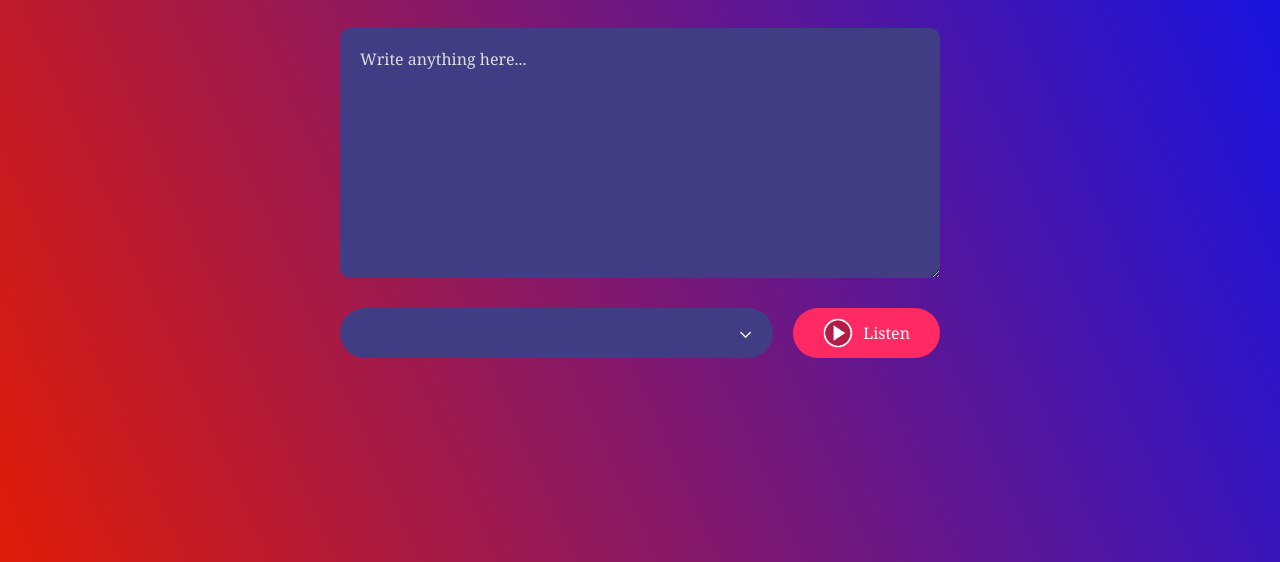
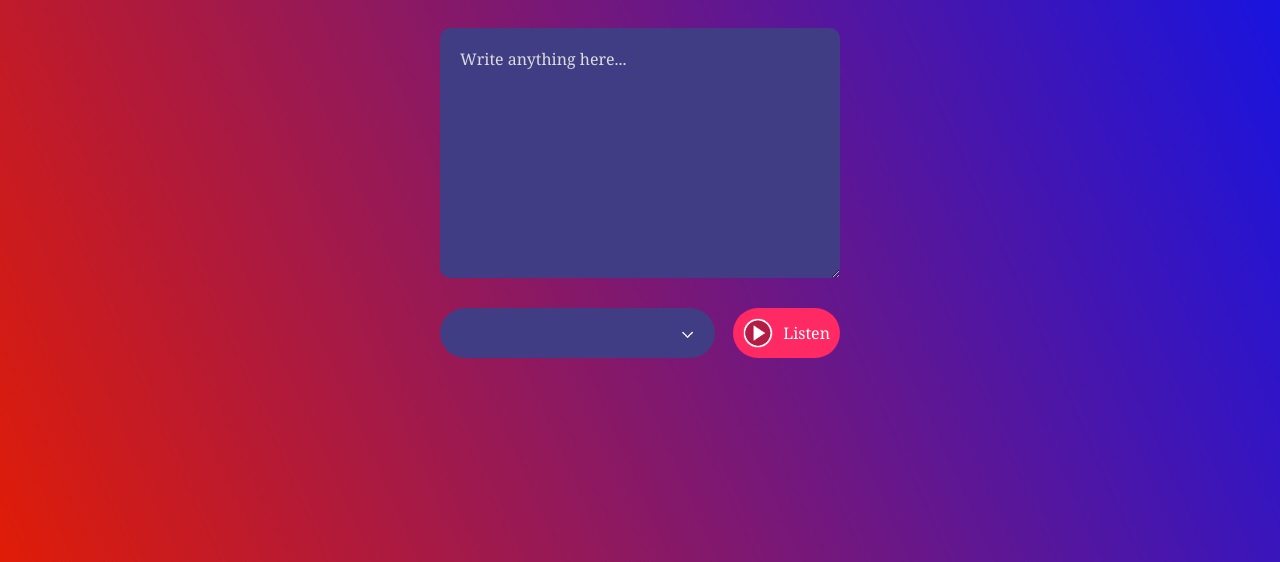
Before and after one commit to Rohit-0405/text-to-speech-converter, a plain HTML site: page index.html in a window 1280 px wide. Shown: the part 238-800 px from the top of the page. Drawn offline with Linux system fonts and the light colour scheme.

Commit message:
Update style.css

```diff
--- a/style.css
+++ b/style.css
@@ -28,7 +28,7 @@
 }
 
 textarea {
-    width: 600px;
+    width: 400px;
     height: 250px;
     background: #403d84;
     color: #fff;
@@ -47,17 +47,17 @@ textarea::placeholder {
 }
 
 .row {
-    width: 600px;
+    width: 400px;
     display: flex;
     align-items: center;
-    gap: 20px;
+    gap: 18px;
 }
 
 button {
     background: #ff2963;
     color: #fff;
     font-size: 16px;
-    padding: 10px 30px;
+    padding: 10px 10px;
     border-radius: 35px;
     border: 0;
     outline: 0;
```
